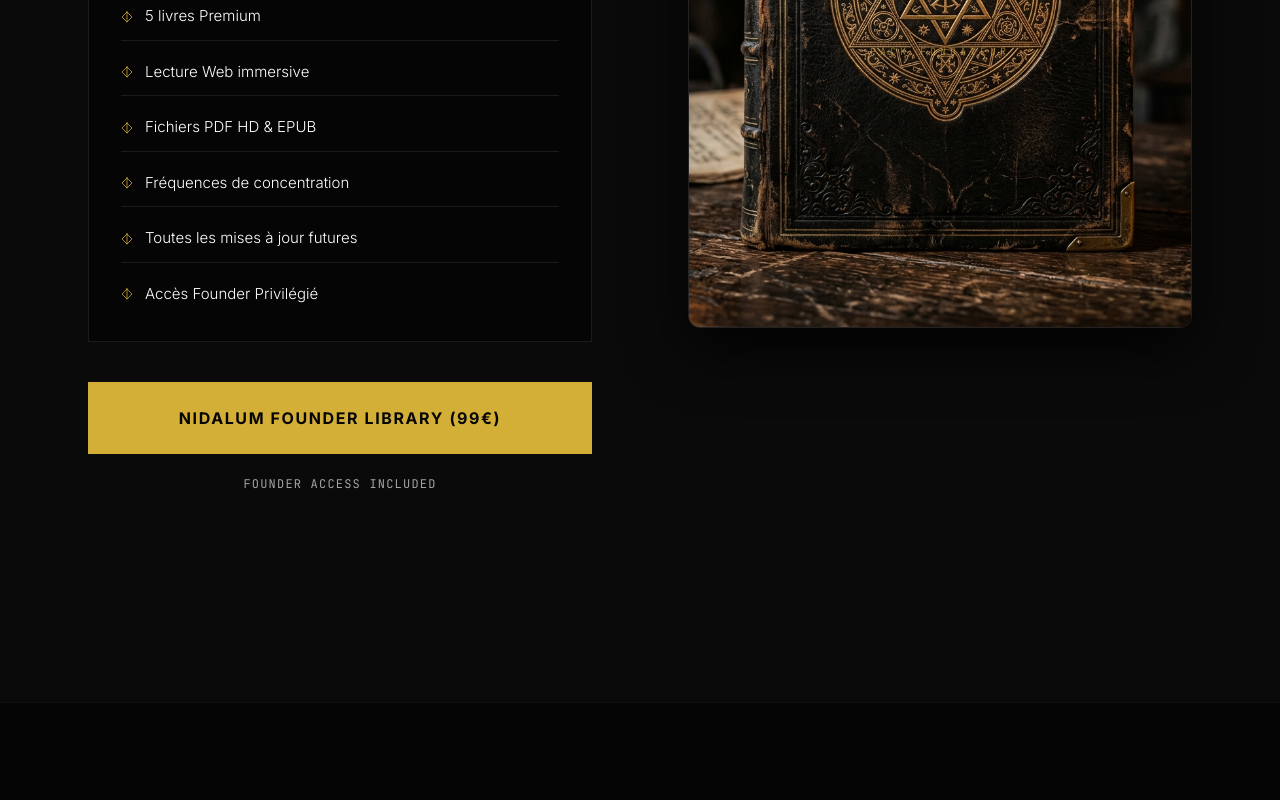
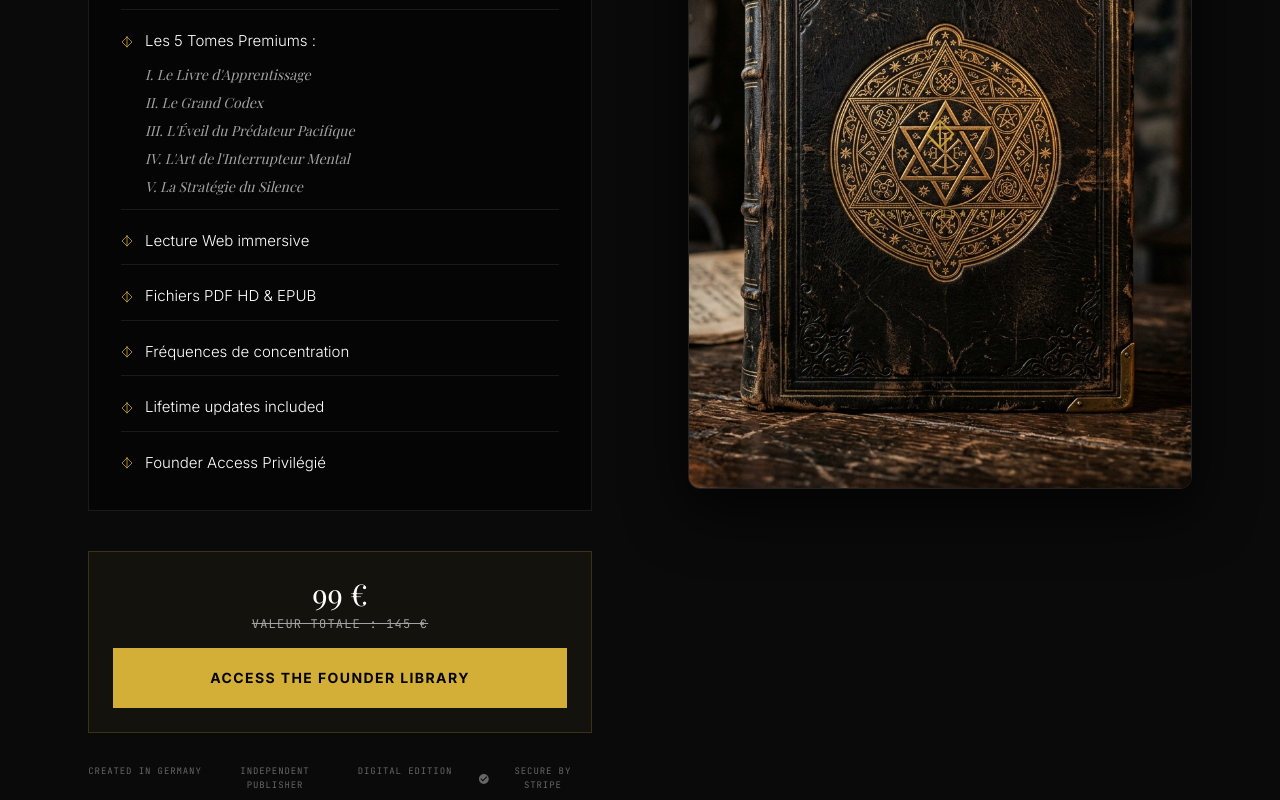
Before and after one commit to doumpedro-lab/nidalum-platform, a Next.js app in the folder apps/web/: page / in a window 1280 px wide. Shown: the part 1520-2320 px from the top of the page. Built offline with nearby package versions, Linux system fonts and the light colour scheme; no server answers; a web font is replaced by a local one.

Commit message:
feat: apply executive decision 106 - polish marketing copy and dashboard metrics

```diff
--- a/apps/web/src/app/codex/page.tsx
+++ b/apps/web/src/app/codex/page.tsx
@@ -17,6 +17,14 @@ export default function CodexDashboard() {
     { id: 'updates', label: 'Updates', desc: 'Nouvelles éditions' },
   ];
 
+  const books = [
+    "I. Le Livre d'Apprentissage",
+    "II. Le Grand Codex",
+    "III. L'Éveil du Prédateur Pacifique",
+    "IV. L'Art de l'Interrupteur Mental",
+    "V. La Stratégie du Silence"
+  ];
+
   const renderContent = () => {
     switch (activeTab) {
       case 'library':
@@ -25,13 +33,13 @@ export default function CodexDashboard() {
             <h2 className="text-3xl font-serif text-white">NIDALUM Founder Library</h2>
             <p className="text-[#a3a3a3] font-light">Vos 5 ouvrages fondateurs sont déverrouillés.</p>
             <div className="grid grid-cols-1 md:grid-cols-2 lg:grid-cols-3 gap-6">
-              {[1, 2, 3, 4, 5].map((i) => (
-                <div key={i} className="border border-[#1A1A1A] bg-[#0a0a0a] p-6 hover:border-gold/50 transition-all duration-300">
+              {books.map((bookTitle, index) => (
+                <div key={index} className="border border-[#1A1A1A] bg-[#0a0a0a] p-6 hover:border-gold/50 transition-all duration-300">
                   <div className="w-12 h-12 rounded-full border border-gold/30 flex items-center justify-center mb-6">
                     <Glyph size={16} className="text-gold" />
                   </div>
-                  <h3 className="text-white font-serif text-xl mb-2">Livre N°{i}</h3>
-                  <p className="text-[#666] text-sm font-mono uppercase tracking-widest">Disponible</p>
+                  <h3 className="text-white font-serif text-lg mb-2 leading-snug">{bookTitle}</h3>
+                  <p className="text-[#666] text-sm font-mono uppercase tracking-widest mt-4">Disponible</p>
                 </div>
               ))}
             </div>
@@ -46,7 +54,7 @@ export default function CodexDashboard() {
               Le lecteur Web nidalum se charge. Préparez-vous à entrer dans le silence absolu.
             </p>
             <button className="px-8 py-3 border border-gold text-gold uppercase tracking-[0.2em] text-xs hover:bg-gold hover:text-black transition-all">
-              Ouvrir le Grimoire
+              Ouvrir la Liseuse
             </button>
           </div>
         );
@@ -56,10 +64,10 @@ export default function CodexDashboard() {
             <h2 className="text-3xl font-serif text-white">Téléchargements</h2>
             <p className="text-[#a3a3a3] font-light">Récupérez les éditions numériques premium pour vos propres appareils.</p>
             <div className="space-y-4">
-              {[1, 2, 3, 4, 5].map((i) => (
-                <div key={i} className="flex flex-col sm:flex-row sm:items-center justify-between border border-[#1A1A1A] bg-[#0a0a0a] p-6">
+              {books.map((bookTitle, index) => (
+                <div key={index} className="flex flex-col sm:flex-row sm:items-center justify-between border border-[#1A1A1A] bg-[#0a0a0a] p-6">
                   <div>
-                    <h3 className="text-white font-serif text-lg">Livre N°{i} - Édition Intégrale</h3>
+                    <h3 className="text-white font-serif text-lg">{bookTitle.replace(/^[IVX]+\.\s/, '')} - Édition Intégrale</h3>
                     <p className="text-[#666] text-xs font-mono mt-1">Version 1.0.0</p>
                   </div>
                   <div className="flex gap-4 mt-4 sm:mt-0">
@@ -110,7 +118,27 @@ export default function CodexDashboard() {
         </div>
 
         <div className="p-8">
-          <p className="text-[#666] font-mono text-xs tracking-[0.2em] uppercase mb-6">Founder Dashboard</p>
+          <p className="text-[#666] font-mono text-xs tracking-[0.2em] uppercase mb-4">Founder Dashboard</p>
+
+          {/* Progression Counters */}
+          <div className="mb-8 p-4 border border-[#1A1A1A] bg-[#050505] space-y-3">
+            <div className="flex justify-between items-center text-xs font-mono">
+              <span className="text-[#a3a3a3]">Status</span>
+              <span className="text-gold">Founder #008</span>
+            </div>
+            <div className="flex justify-between items-center text-xs font-mono">
+              <span className="text-[#a3a3a3]">Member since</span>
+              <span className="text-white">2026</span>
+            </div>
+            <div className="flex justify-between items-center text-xs font-mono">
+              <span className="text-[#a3a3a3]">Library unlocked</span>
+              <span className="text-white">5 / 5 books</span>
+            </div>
+            <div className="w-full h-1 bg-[#1A1A1A] mt-2">
+              <div className="h-full bg-gold w-full"></div>
+            </div>
+          </div>
+
           <nav className="space-y-2">
             {tabs.map((tab) => (
               <button
--- a/apps/web/src/app/page.tsx
+++ b/apps/web/src/app/page.tsx
@@ -146,8 +146,8 @@ export default function LandingPage() {
           </p>
 
           <div className="flex justify-center items-center mb-16 pointer-events-auto">
-            <button onClick={() => document.getElementById('offer')?.scrollIntoView({ behavior: 'smooth' })} className="border-b border-gold text-gold pb-1 uppercase tracking-widest text-sm hover:text-white hover:border-white transition-all">
-              Découvrir
+            <button onClick={() => document.getElementById('offer')?.scrollIntoView({ behavior: 'smooth' })} className="px-8 py-4 border border-gold/40 text-gold hover:bg-gold hover:text-black uppercase tracking-widest text-sm transition-all duration-300 bg-transparent backdrop-blur-sm">
+              Access the Founder Library
             </button>
           </div>
         </motion.div>
@@ -168,7 +168,6 @@ export default function LandingPage() {
         </motion.div>
       </section>
 
-
       {/* PORTE 01 — LE PACK COMPLET */}
       <section id="offer" className="py-32 md:py-40 px-6 bg-[#0a0a0a] relative z-20 border-t border-[#111111]">
         <div className="max-w-6xl mx-auto px-6 py-12 flex flex-col-reverse md:flex-row items-center gap-12 md:gap-24">
@@ -182,15 +181,22 @@ export default function LandingPage() {
             </p>
 
             <div className="bg-[#050505] border border-[#1A1A1A] p-8 mb-10">
-              <h3 className="text-gold font-mono text-xs tracking-widest uppercase mb-6">Ce que vous recevez immédiatement :</h3>
+              <h3 className="text-gold font-mono text-xs tracking-widest uppercase mb-6">Ce que vous recevez :</h3>
               <ul className="space-y-5 text-white font-light text-[15px]">
-                <li className="flex items-center justify-between border-b border-[#1A1A1A] pb-3">
+                <li className="flex flex-col border-b border-[#1A1A1A] pb-3">
                   <span className="flex items-center gap-3"><Glyph size={12} className="text-gold"/> Accès à la Founder Library</span>
                 </li>
-                <li className="flex items-center justify-between border-b border-[#1A1A1A] pb-3">
-                  <span className="flex items-center gap-3"><Glyph size={12} className="text-gold"/> 5 livres Premium</span>
+                <li className="flex flex-col border-b border-[#1A1A1A] pb-3">
+                  <span className="flex items-center gap-3"><Glyph size={12} className="text-gold"/> Les 5 Tomes Premiums :</span>
+                  <div className="pl-6 mt-3 space-y-2 text-[#a3a3a3] text-sm font-serif italic">
+                    <p>I. Le Livre d'Apprentissage</p>
+                    <p>II. Le Grand Codex</p>
+                    <p>III. L'Éveil du Prédateur Pacifique</p>
+                    <p>IV. L'Art de l'Interrupteur Mental</p>
+                    <p>V. La Stratégie du Silence</p>
+                  </div>
                 </li>
-                <li className="flex items-center justify-between border-b border-[#1A1A1A] pb-3">
+                <li className="flex items-center justify-between border-b border-[#1A1A1A] pb-3 mt-3">
                   <span className="flex items-center gap-3"><Glyph size={12} className="text-gold"/> Lecture Web immersive</span>
                 </li>
                 <li className="flex items-center justify-between border-b border-[#1A1A1A] pb-3">
@@ -200,24 +206,36 @@ export default function LandingPage() {
                   <span className="flex items-center gap-3"><Glyph size={12} className="text-gold"/> Fréquences de concentration</span>
                 </li>
                 <li className="flex items-center justify-between border-b border-[#1A1A1A] pb-3">
-                  <span className="flex items-center gap-3"><Glyph size={12} className="text-gold"/> Toutes les mises à jour futures</span>
+                  <span className="flex items-center gap-3"><Glyph size={12} className="text-gold"/> Lifetime updates included</span>
                 </li>
                 <li className="flex items-center justify-between pb-1">
-                  <span className="flex items-center gap-3"><Glyph size={12} className="text-gold"/> Accès Founder Privilégié</span>
+                  <span className="flex items-center gap-3"><Glyph size={12} className="text-gold"/> Founder Access Privilégié</span>
                 </li>
               </ul>
             </div>
 
-            <div className="flex flex-col gap-4">
-              <button
-                onClick={handleCheckout}
-                disabled={isCheckingOut}
-                className="w-full bg-gold text-[#050505] font-bold py-6 px-10 uppercase tracking-widest text-sm md:text-base transition-all duration-300 hover:brightness-110 disabled:opacity-50"
-              >
-                {isCheckingOut ? "Ouverture..." : "NIDALUM Founder Library (99€)"}
-              </button>
-              <div className="text-center">
-                 <span className="text-[#a3a3a3] font-mono text-xs tracking-widest uppercase">Founder Access Included</span>
+            <div className="flex flex-col gap-6">
+              <div className="flex flex-col items-center border border-gold/20 p-6 bg-gold/5">
+                <span className="text-white font-serif text-3xl mb-1">99 €</span>
+                <span className="text-[#a3a3a3] font-mono text-xs tracking-widest uppercase line-through mb-4">Valeur totale : 145 €</span>
+
+                <button
+                  onClick={handleCheckout}
+                  disabled={isCheckingOut}
+                  className="w-full bg-gold text-[#050505] font-bold py-5 px-8 uppercase tracking-widest text-sm transition-all duration-300 hover:brightness-110 disabled:opacity-50"
+                >
+                  {isCheckingOut ? "Ouverture..." : "Access the Founder Library"}
+                </button>
+              </div>
+
+              <div className="grid grid-cols-2 md:grid-cols-4 gap-4 text-center mt-2">
+                <div className="text-[#666] font-mono text-[9px] tracking-widest uppercase">Created in Germany</div>
+                <div className="text-[#666] font-mono text-[9px] tracking-widest uppercase">Independent publisher</div>
+                <div className="text-[#666] font-mono text-[9px] tracking-widest uppercase">Digital Edition</div>
+                <div className="text-[#666] font-mono text-[9px] tracking-widest uppercase flex items-center justify-center gap-1">
+                  <svg className="w-3 h-3" fill="currentColor" viewBox="0 0 24 24"><path d="M12 2C6.48 2 2 6.48 2 12s4.48 10 10 10 10-4.48 10-10S17.52 2 12 2zm-2 15l-5-5 1.41-1.41L10 14.17l7.59-7.59L19 8l-9 9z"/></svg>
+                  Secure by Stripe
+                </div>
               </div>
             </div>
 
@@ -235,6 +253,50 @@ export default function LandingPage() {
         </div>
       </section>
 
+      {/* PORTE 03 — LE CHECKOUT RAPIDE (FOOTER) */}
+      <section className="py-32 px-6 bg-[#0a0a0a]">
+        <motion.div
+          initial={{ opacity: 0, scale: 0.98 }}
+          whileInView={{ opacity: 1, scale: 1 }}
+          viewport={{ once: true }}
+          transition={{ duration: 1 }}
+          className="max-w-2xl mx-auto text-center bg-[#050505] p-8 md:p-16 border border-[#1A1A1A] shadow-2xl relative overflow-hidden"
+        >
+          <div className="absolute top-0 left-1/2 transform -translate-x-1/2 w-full h-[1px] bg-gradient-to-r from-transparent via-gold to-transparent opacity-70"></div>
+
+          <Glyph size={24} className="mx-auto mb-8 text-gold" />
+
+          <h2 className="text-2xl md:text-[40px] font-serif text-white mb-2 relative z-10">Founder Library.</h2>
+          <p className="text-[#666] font-mono text-sm tracking-widest uppercase mb-8 relative z-10">
+            <span className="line-through mr-3">Valeur : 145 €</span>
+            <span className="text-gold">Aujourd'hui : 99 €</span>
+          </p>
+
+          <p className="text-[#a3a3a3] mb-12 leading-relaxed text-[16px] font-light relative z-10">
+            Paiement unique. Accès immédiat au téléchargement des 5 Livres Fondateurs (PDF/EPUB) et à la liseuse Web. <br/>
+            <span className="text-gold italic mt-2 inline-block">Lifetime updates included.</span>
+          </p>
+
+          <button
+            onClick={handleCheckout}
+            disabled={isCheckingOut}
+            className="w-full bg-gold text-[#050505] font-bold py-5 px-10 uppercase tracking-widest text-sm transition-all duration-300 hover:brightness-110 disabled:opacity-50"
+          >
+            {isCheckingOut ? "Redirection vers Stripe..." : "Access the Founder Library"}
+          </button>
+
+          <div className="grid grid-cols-2 md:grid-cols-4 gap-4 text-center mt-8 pt-6 border-t border-[#1A1A1A]">
+            <div className="text-[#666] font-mono text-[9px] tracking-widest uppercase">Created in Germany</div>
+            <div className="text-[#666] font-mono text-[9px] tracking-widest uppercase">Independent publisher</div>
+            <div className="text-[#666] font-mono text-[9px] tracking-widest uppercase">Digital Edition</div>
+            <div className="text-[#666] font-mono text-[9px] tracking-widest uppercase flex items-center justify-center gap-1">
+              <svg className="w-3 h-3" fill="currentColor" viewBox="0 0 24 24"><path d="M12 2C6.48 2 2 6.48 2 12s4.48 10 10 10 10-4.48 10-10S17.52 2 12 2zm-2 15l-5-5 1.41-1.41L10 14.17l7.59-7.59L19 8l-9 9z"/></svg>
+              Secure by Stripe
+            </div>
+          </div>
+        </motion.div>
+      </section>
+
       <Footer />
     </main>
   );
```
